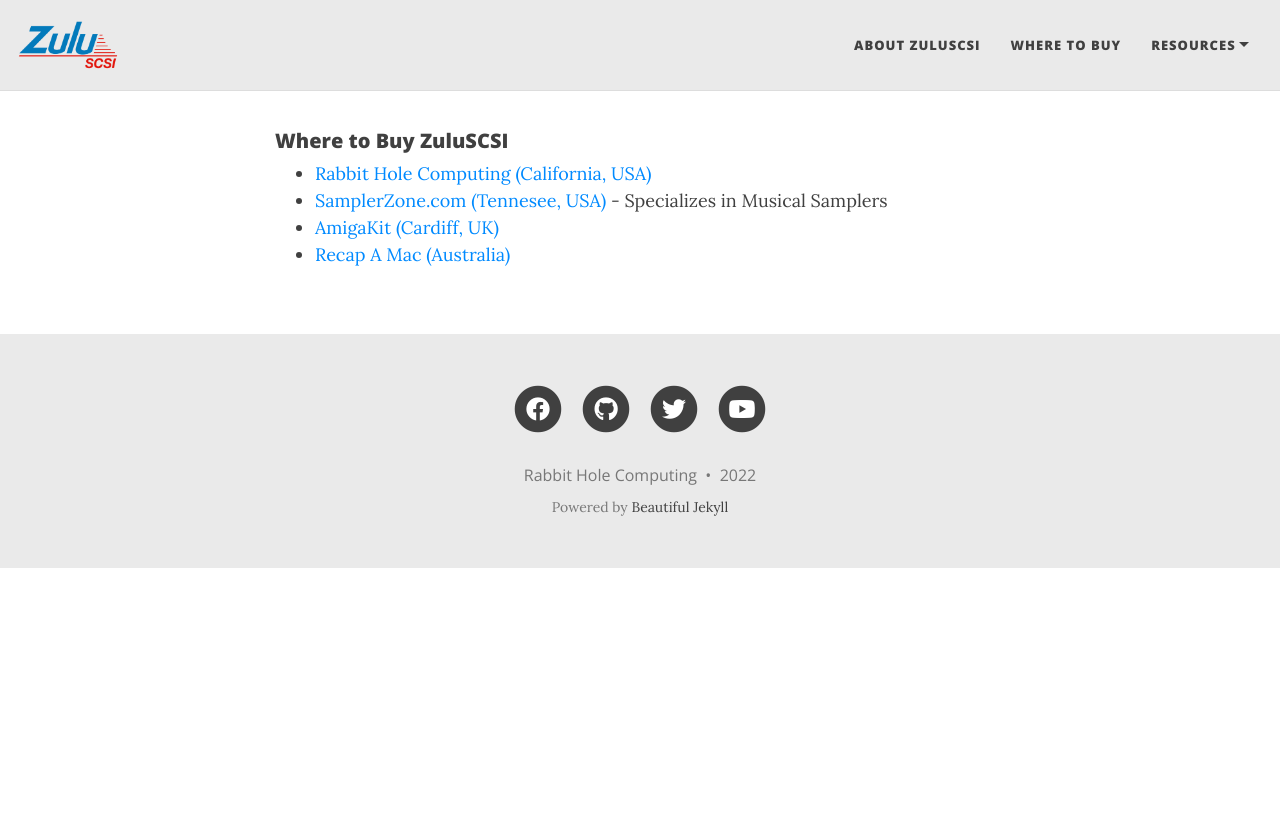
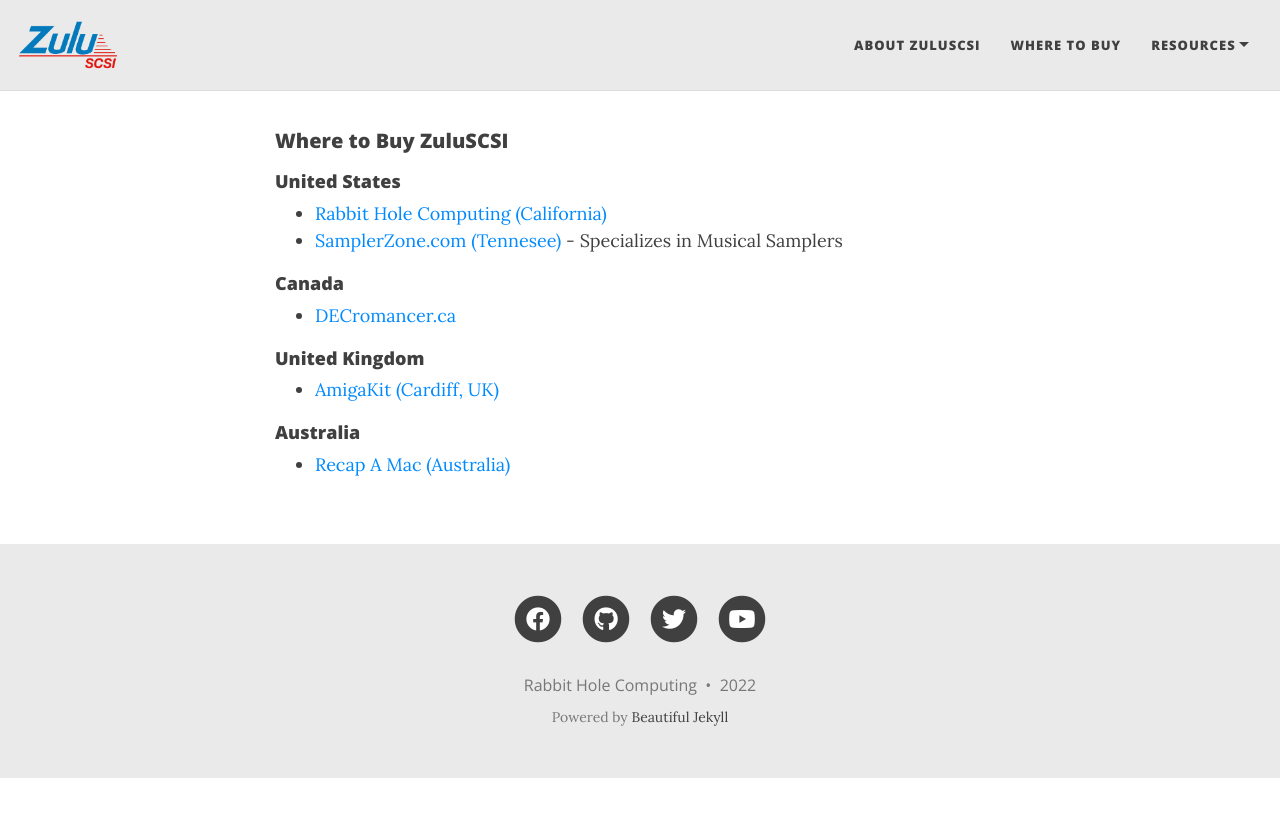
Before and after one commit to ZuluSCSI/ZuluSCSI.com, a Jekyll site: the page built from wheretobuy.md, in a window 1280 px wide. Shown: the top 817 px of the page. Built offline with Jekyll 4.4.1, drawn with Linux system fonts in a browser that asks for light colours; nearby versions of some CDN libraries; our own code applies the rules of GitHub Pages for plain Markdown files.

Commit message:
Add Canadian ZuluSCSI distributor

```diff
--- a/wheretobuy.md
+++ b/wheretobuy.md
@@ -1,6 +1,14 @@
 ##### Where to Buy ZuluSCSI
 
-* [Rabbit Hole Computing (California, USA)](https://store.inertialcomputing.com/ZulaSCSI-V1-1-p/zuluscsi-v1.1-rev-2022c.htm)
-* [SamplerZone.com (Tennesee, USA)](https://samplerzone.com/collections/zuluscsi) - Specializes in Musical Samplers
+#### United States
+* [Rabbit Hole Computing (California)](https://store.inertialcomputing.com/ZulaSCSI-V1-1-p/zuluscsi-v1.1-rev-2022c.htm)
+* [SamplerZone.com (Tennesee)](https://samplerzone.com/collections/zuluscsi) - Specializes in Musical Samplers
+
+#### Canada
+* [DECromancer.ca](https://decromancer.ca/scsi2sd/#zuluscsi)
+
+#### United Kingdom
 * [AmigaKit (Cardiff, UK)](https://amigakit.amiga.store/zuluscsi-adapter-p-91287.html?currency=EUR)
+
+#### Australia
 * [Recap A Mac (Australia)](https://recapamac.com.au/product/zuluscsi)
```
